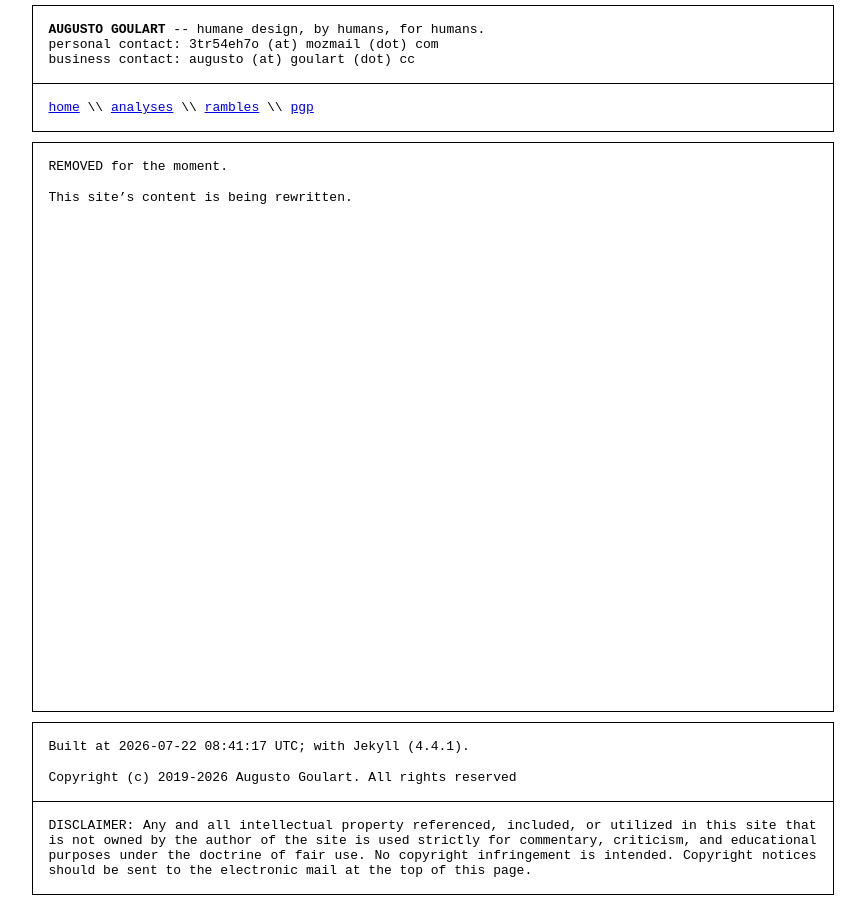
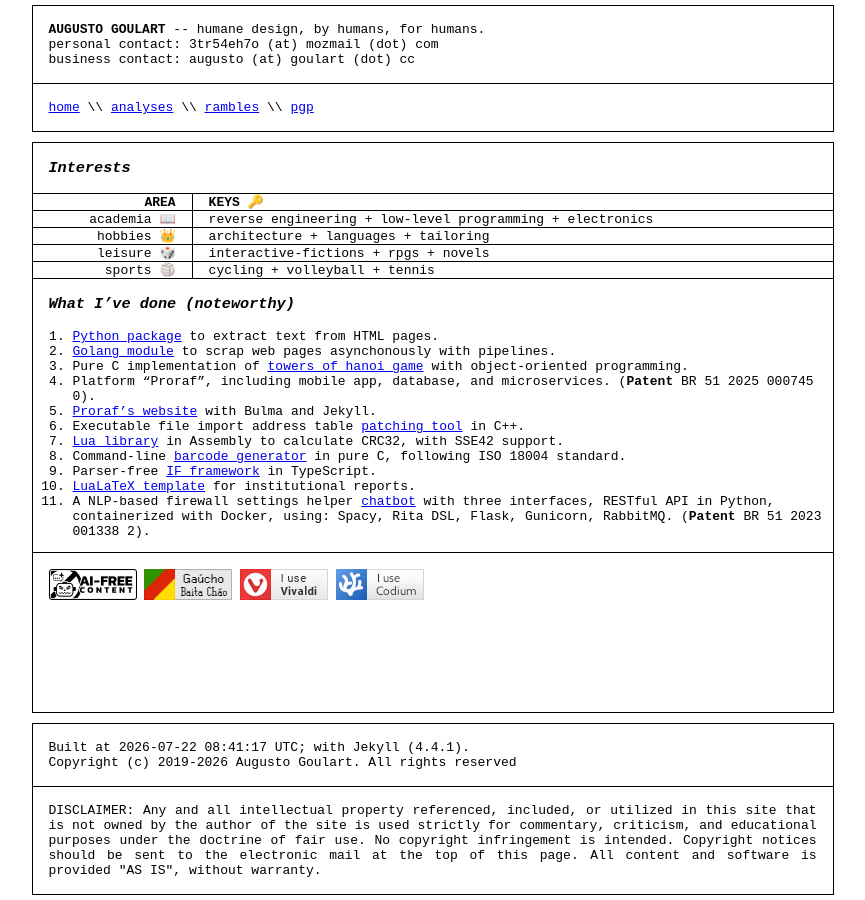
Before and after one commit to oAGoulart/oAGoulart.github.io, a Jekyll site: the page built from index.md, in a window 1280 px wide. Shown: the whole page, without its empty margins (200-1065 px from the left). Built offline with Jekyll 4.4.1, drawn with Linux system fonts in a browser that asks for light colours.

Commit message:
Update content

```diff
--- a/_config.yml
+++ b/_config.yml
@@ -1,5 +1,5 @@
 title: Goulart
-email: 3tr54eh7o@mozmail.com
+email: augusto@goulart.cc
 author: Augusto Goulart
 firstyear: 2019
 description: Humane design, by humans, for humans.
--- a/_layouts/default.html
+++ b/_layouts/default.html
@@ -43,6 +43,24 @@
       border-bottom: 1px solid black;
       margin: 0;
     }
+    table {
+      border-block: 1px solid black;
+      border-collapse: collapse;
+      width: 100%;
+    }
+    tr {
+      border-block: 1px solid black;
+    }
+    td, th {
+      padding: 0 1rem;
+    }
+    td:not(:last-child), th:not(:last-child) {
+      border-right: 1px solid black;
+    }
+    h1, h2, h3, h4, h5, h6 {
+      margin: 1rem;
+      font-style: italic;
+    }
   </style>
 </head>
 <body>
@@ -66,9 +84,7 @@
   <footer>
     <p>
       Built at {{ "now" | date: "%Y-%m-%d %H:%M:%S" }} UTC;
-      with Jekyll ({{ jekyll.version }}).
-    </p>
-    <p>
+      with Jekyll ({{ jekyll.version }}).<br>
       Copyright (c) {{ site.firstyear }}-{{ "now" | date: "%Y" }}
       {{ site.author }}. All rights reserved
     </p>
@@ -79,6 +95,7 @@
       strictly for commentary, criticism, and educational purposes under the
       doctrine of fair use. No copyright infringement is intended. Copyright
       notices should be sent to the electronic mail at the top of this page.
+      All content and software is provided "AS IS", without warranty.
     </p>
   </footer>
 </body>
--- a/index.md
+++ b/index.md
@@ -3,6 +3,31 @@ layout: default
 title: home
 ---
 
-REMOVED for the moment.
+### Interests
 
-This site's content is being rewritten.
+| AREA | KEYS 🔑 |
+|---:|:---|
+| academia 📖 | reverse engineering + low-level programming + electronics |
+| hobbies 👑 | architecture + languages + tailoring |
+| leisure 🎲 | interactive-fictions + rpgs + novels |
+| sports 🏐 | cycling + volleyball + tennis |
+
+### What I've done (noteworthy)
+
+1. [Python package](https://github.com/oAGoulart/markout) to extract text from HTML pages.
+2. [Golang module](https://github.com/oAGoulart/roedor) to scrap web pages asynchonously with pipelines.
+3. Pure C implementation of [towers of hanoi game](https://github.com/oAGoulart/hanoi_game) with object-oriented programming.
+4. Platform "Proraf", including mobile app, database, and microservices. (**Patent** BR 51 2025 000745 0).
+5. [Proraf's website](https://github.com/oAGoulart/proraf.github.io) with Bulma and Jekyll.
+6. Executable file import address table [patching tool](https://github.com/oAGoulart/wrappem) in C++.
+7. [Lua library](https://github.com/oAGoulart/libluacrc32) in Assembly to calculate CRC32, with SSE42 support.
+8. Command-line [barcode generator](https://github.com/oAGoulart/qrcode) in pure C, following ISO 18004 standard.
+9. Parser-free [IF framework](https://github.com/chiselworks/runarc) in TypeScript.
+10. [LuaLaTeX template](https://github.com/thesolisproject/solis-article) for institutional reports.
+11. A NLP-based firewall settings helper [chatbot](https://github.com/fw-tools/fwnl) with three interfaces, RESTful API in Python, containerized with Docker, using: Spacy, Rita DSL, Flask, Gunicorn, RabbitMQ. (**Patent** BR 51 2023 001338 2).
+
+---
+[![AI-Free content](/badges/nollm.png)](https://github.com/oAGoulart/awesome-nollm)
+[![Gaúcho, baita chão](/badges/gaucho.png)](https://oagoulart.github.io)
+[![I use Vivaldi!](/badges/vivaldi.png)](https://vivaldi.com)
+[![I use Codium!](/badges/codium.png)](https://vscodium.com)
```
Also changed, not shown: _rambles/commitment_of_moratorium.md (deleted, +0 -24 lines), _rambles/injecting_payloads_in_dlls.md (+1 -31 lines), _rambles/old_software_installshield_setup.md (+4 -6 lines), badges/codium.png (added), badges/gaucho.png (added), badges/nollm.png (added), badges/vivaldi.png (added).
